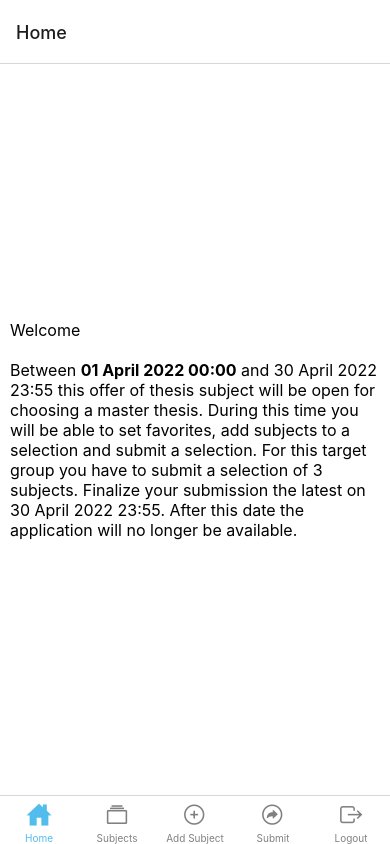
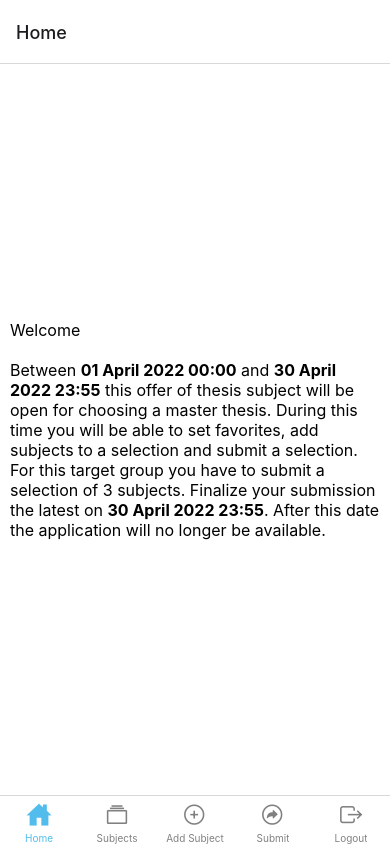
Before and after one commit to fiendeleersnyder/Bachelorproject-Frontend-Groep1, a React Native app in the folder Frontend-mobieleapplicatie/BachelorproefApp/: screen /Home in a window 390 px wide. Built offline with nearby package versions, Linux system fonts and the light colour scheme.

Commit message:
styling aangepast

```diff
--- a/Frontend-mobieleapplicatie/BachelorproefApp/app/screens/AddOnderwerpscreen.js
+++ b/Frontend-mobieleapplicatie/BachelorproefApp/app/screens/AddOnderwerpscreen.js
@@ -47,7 +47,8 @@ class AddOnderwerp extends React.Component {
       },
       slider:{
         marginTop: 10,
-        marginBottom:10
+        marginBottom:10,
+        width: '75%',
       },
       inputStyle: {
         marginTop: 5,
--- a/Frontend-mobieleapplicatie/BachelorproefApp/app/screens/Homescreen.js
+++ b/Frontend-mobieleapplicatie/BachelorproefApp/app/screens/Homescreen.js
@@ -7,12 +7,12 @@ function Homescreen() {
         Welcome
         {"\n"}
         {"\n"}
-        Between <Text style={styles.vet}>01 April 2022 00:00</Text> and 30 April 2022 23:55 this offer of
+        Between <Text style={styles.vet}>01 April 2022 00:00</Text> and <Text style={styles.vet}>30 April 2022 23:55</Text> this offer of
         thesis subject will be open for choosing a master thesis. During
         this time you will be able to set favorites, add subjects to a
         selection and submit a selection. For this target group you have
         to submit a selection of 3 subjects. Finalize your submission the
-        latest on 30 April 2022 23:55. After this date the application
+        latest on <Text style={styles.vet}>30 April 2022 23:55</Text>. After this date the application
         will no longer be available.
         </Text>
     </View>
--- a/Frontend-mobieleapplicatie/BachelorproefApp/app/screens/Indienenscreen.js
+++ b/Frontend-mobieleapplicatie/BachelorproefApp/app/screens/Indienenscreen.js
@@ -9,7 +9,7 @@ function Indienenscreen() {
         {"\n"}
         Select 3 subjects. Assign a score, based on your
         personal preference, to each of the subjects in your
-        selection. Submit your selection the latest on 30 April 2022 23:55.
+        selection. Submit your selection the latest on <Text style={styles.vet}>30 April 2022 23:55</Text>.
         </Text>
     </View>
    );
```
